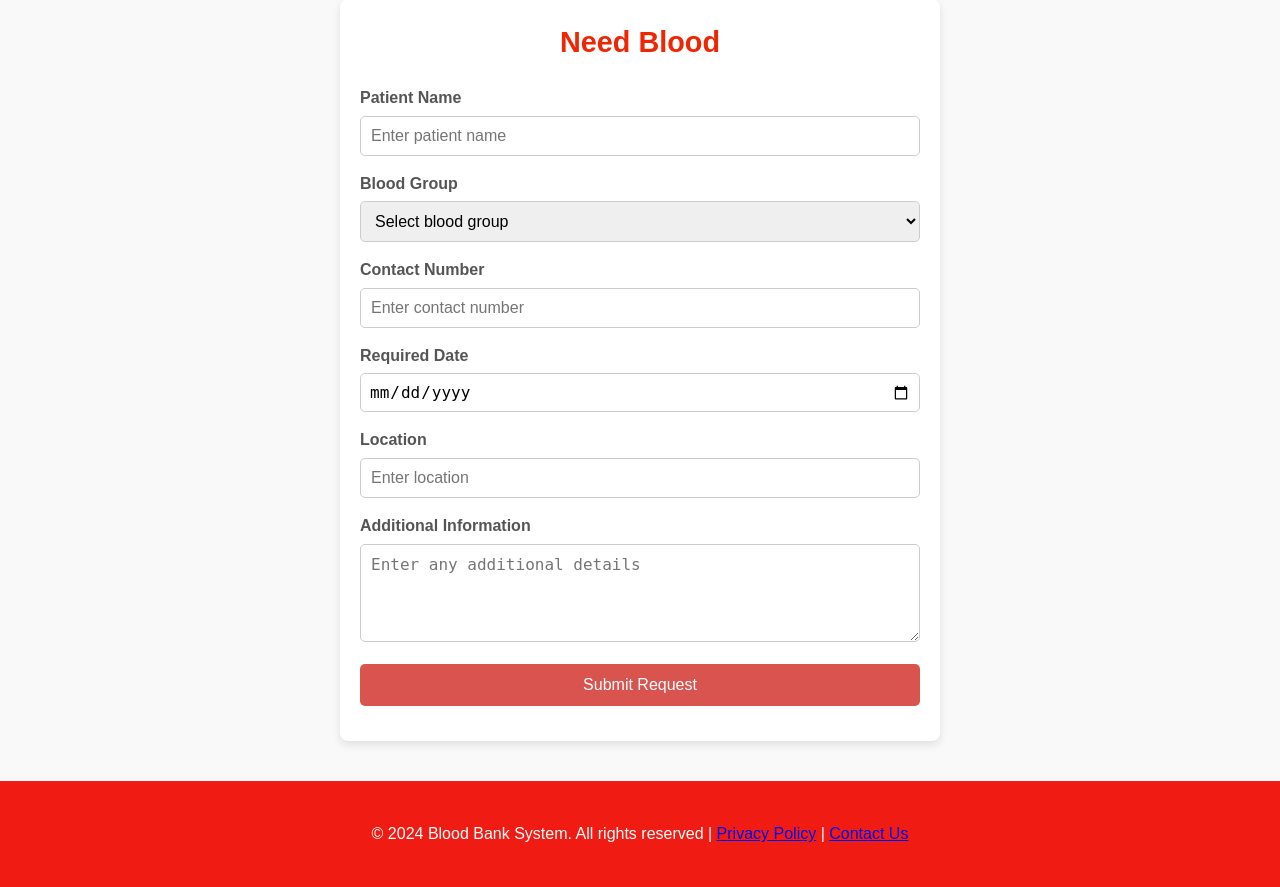
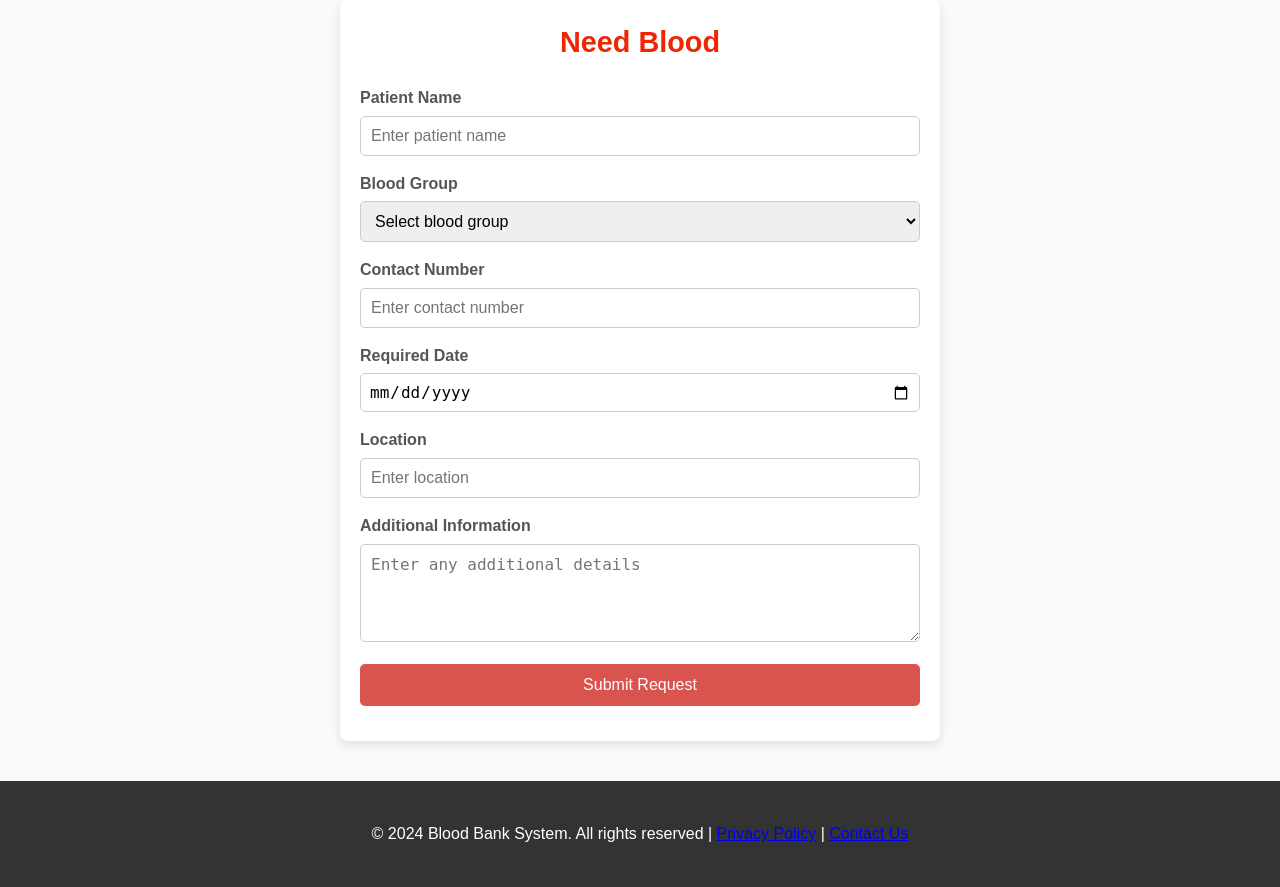
Before and after one commit to alizaib0000/BloodBankSystem01, a Flask app: page /needblood in a window 1280 px wide. Shown: the part 111-998 px from the top of the page. Run offline with Flask 3, Linux system fonts and the light colour scheme.

Commit message:
Update needblood.css

```diff
--- a/static/needblood.css
+++ b/static/needblood.css
@@ -154,7 +154,8 @@
 
 /* start Footer Section */
 .footer {
-    background-color: #f01b13;
+   /* background-color: #f01b13;*/
+    background-color: #333;
     color: #fff;
     padding: 40px 20px;
     text-align: center;
```
